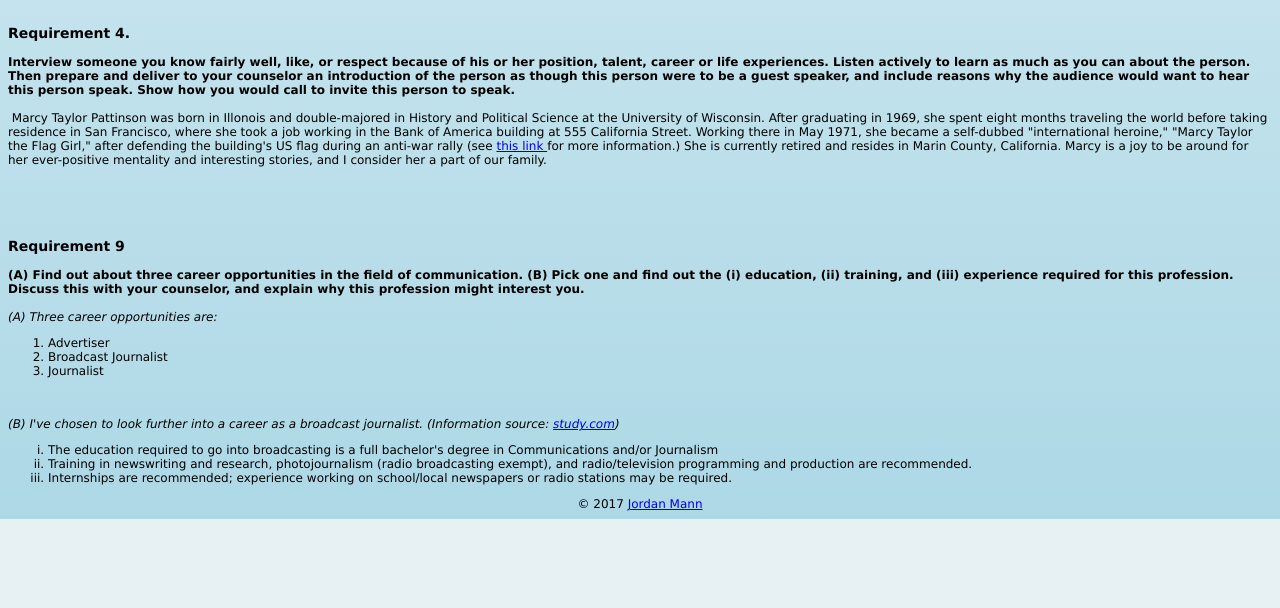
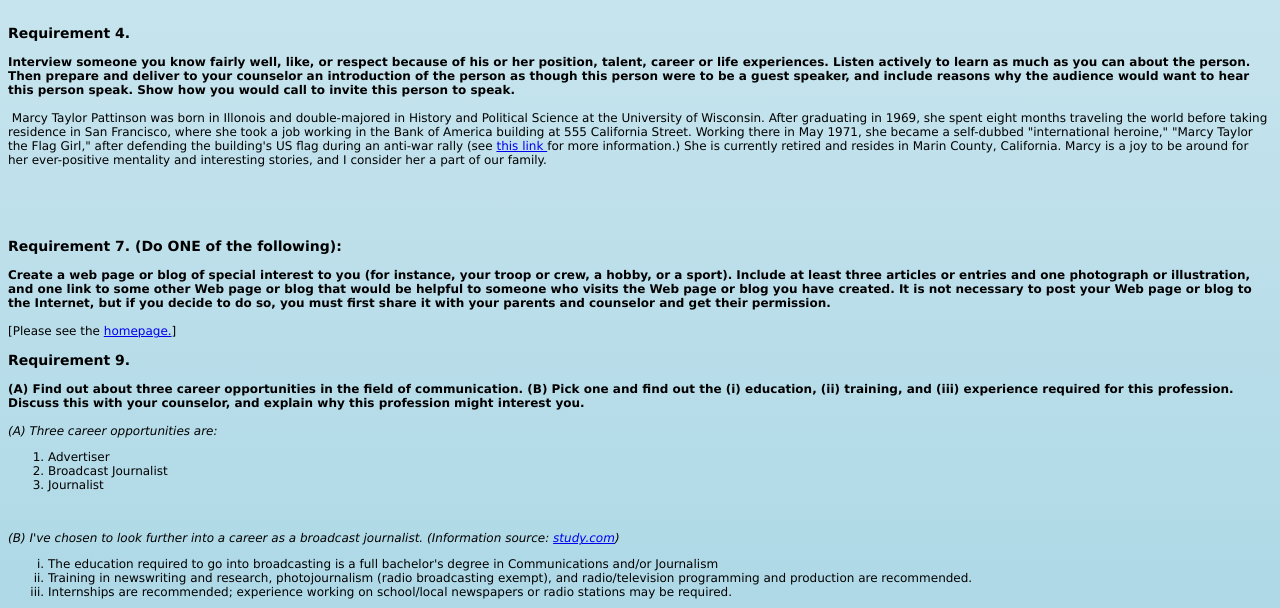
Before and after one commit to jrmann100/troop59, a Flask app: page /communications/commintro.html in a window 1280 px wide. Shown: the part 1385-1993 px from the top of the page. Before the commit the page ends 1904 px from the top, so only its background shows below. Run offline with Flask 2, Linux system fonts and the light colour scheme; some libraries are stand-ins or nearby versions.

Commit message:
Requirement 7.

```diff
--- a/templates/communications/commintro.html
+++ b/templates/communications/commintro.html
@@ -59,7 +59,12 @@
         <br>
         <br>
         <br>
-        <h3 class="reqtitle">Requirement 9</h3>
+        <h3 class="reqtitle">Requirement 7. (Do ONE of the following):</h3>
+        <p class="reqbody"><strong>Create a web page or blog of special interest to you (for instance, your troop or crew, a hobby, or a sport). Include at least three articles or entries and one photograph or illustration, and one link to some other Web page or blog that would be helpful to someone who visits the Web page or blog you have created. It is not necessary to post your Web page or blog to the Internet, but if you decide to do so, you must first share it with your parents and counselor and get their permission.</strong>
+        <br>
+        <br>
+        [Please see the <a href="/">homepage.</a>]
+        <h3 class="reqtitle">Requirement 9.</h3>
         <p class="reqbody"><strong>(A) Find out about three career opportunities in the field of communication. (B) Pick one and find out the (i) education, (ii) training, and (iii) experience required for this profession. Discuss this with your counselor, and explain why this profession might interest you.</strong>
         <br>
         <br>
```
